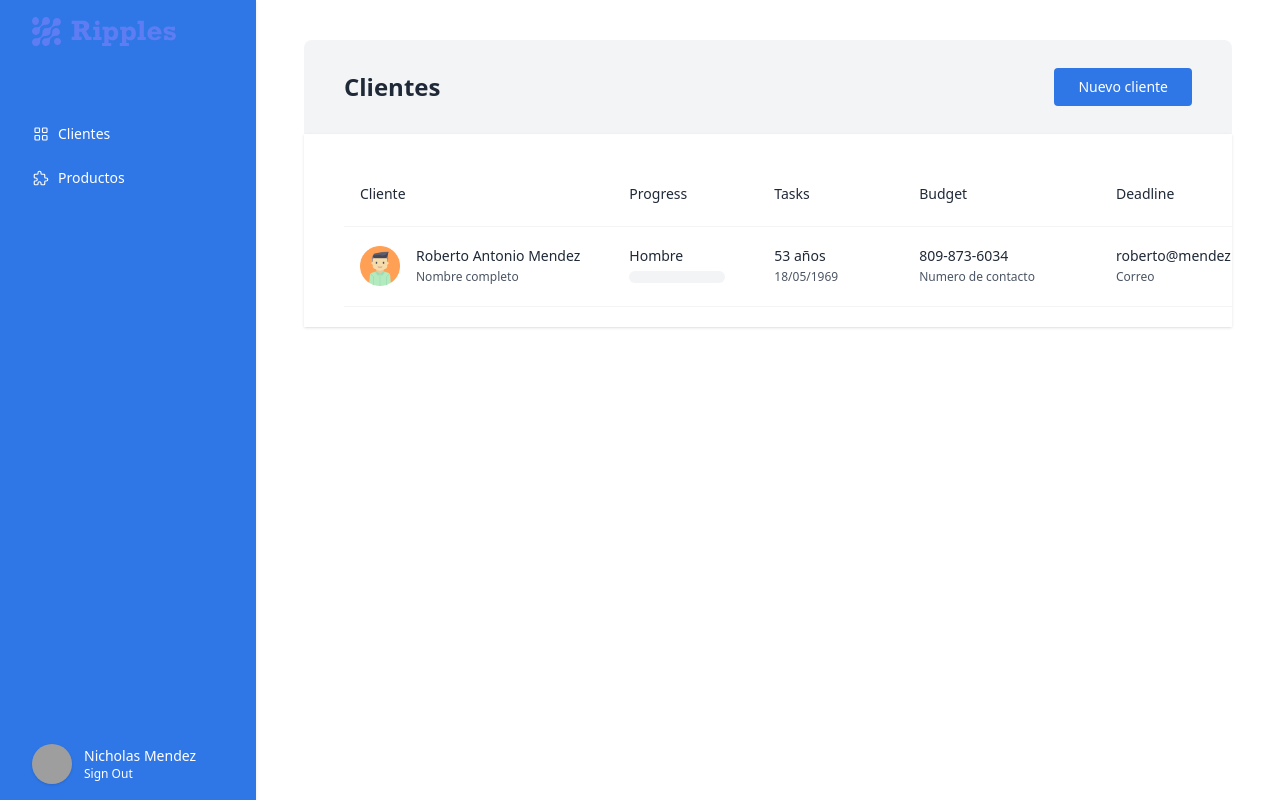
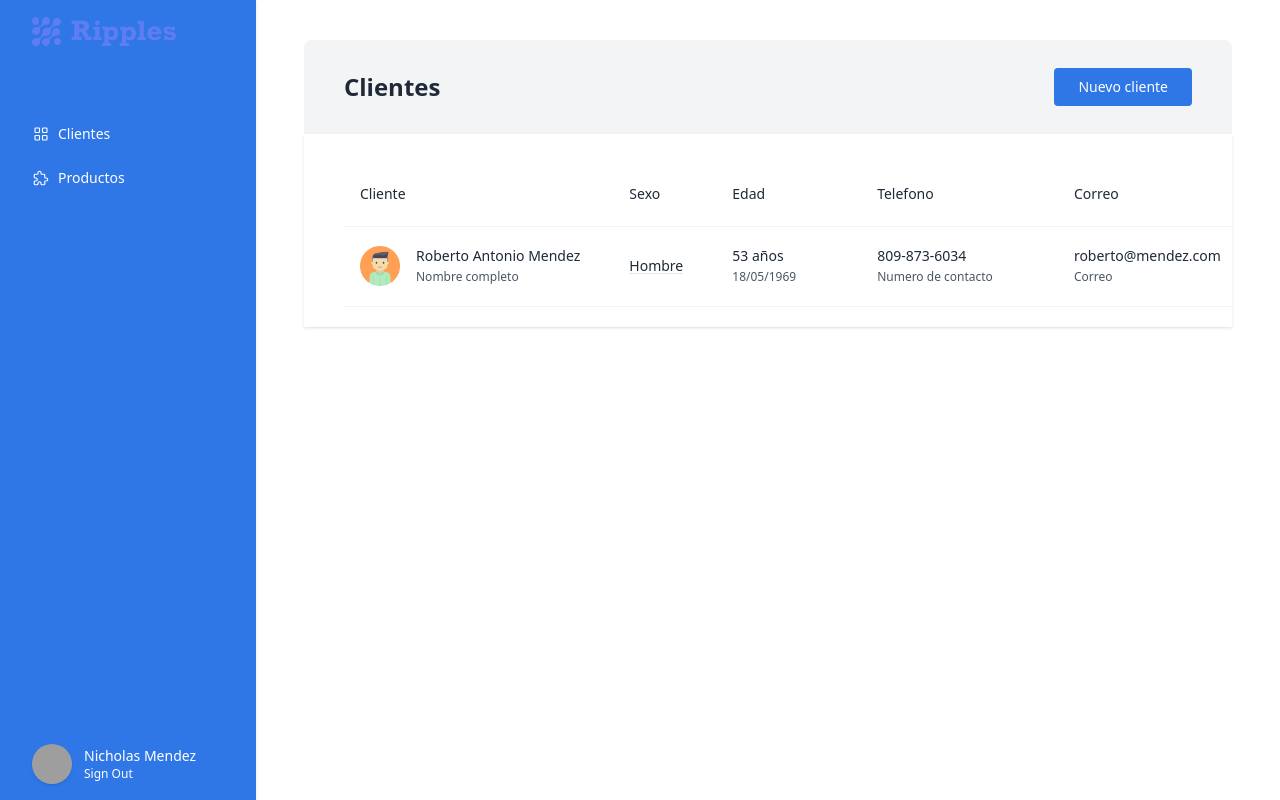
Before and after one commit to NicholasMendez11/orionteck_prueba, a Next.js app: page / in a window 1280 px wide. Built offline with nearby package versions, Linux system fonts and the light colour scheme; grey boxes are pictures that could not be loaded.

Commit message:
Update index.js

```diff
--- a/src/pages/index.js
+++ b/src/pages/index.js
@@ -26,10 +26,10 @@ export default function Home() {
             <thead>
               <tr className="h-16 w-full text-sm leading-none text-gray-800">
                 <th className="font-normal text-left pl-4">Cliente</th>
-                <th className="font-normal text-left pl-12">Progress</th>
-                <th className="font-normal text-left pl-12">Tasks</th>
-                <th className="font-normal text-left pl-20">Budget</th>
-                <th className="font-normal text-left pl-20">Deadline</th>
+                <th className="font-normal text-left pl-12">Sexo</th>
+                <th className="font-normal text-left pl-12">Edad</th>
+                <th className="font-normal text-left pl-20">Telefono</th>
+                <th className="font-normal text-left pl-20">Correo</th>
               </tr>
             </thead>
             <tbody className="w-full">
@@ -56,9 +56,9 @@ export default function Home() {
                   <p className="text-sm font-medium leading-none text-gray-800">
                       Hombre
                   </p>
-                  <div className="w-24 h-3 bg-gray-100 rounded-full mt-2">
-                    <div className="w-20 h-3 bg-green-progress rounded-full" />
-                  </div>
+
+                  <hr class="solid" />
+
                 </td>
                 <td className="pl-12">
                   <p className="font-medium">53 años</p>
@@ -154,10 +154,10 @@ export default function Home() {
                   {show == 0 && (
                     <div className="dropdown-content bg-white shadow w-24 absolute z-30 right-0 mr-6 ">
                       <div className="text-xs w-full hover:bg-[#808cf6] py-4 px-4 cursor-pointer hover:text-white">
-                        <p>Edit</p>
+                        <p>Editar</p>
                       </div>
                       <div className="text-xs w-full hover:bg-[#808cf6] py-4 px-4 cursor-pointer hover:text-white">
-                        <p>Delete</p>
+                        <p>Eliminar</p>
                       </div>
                     </div>
                   )}
```
